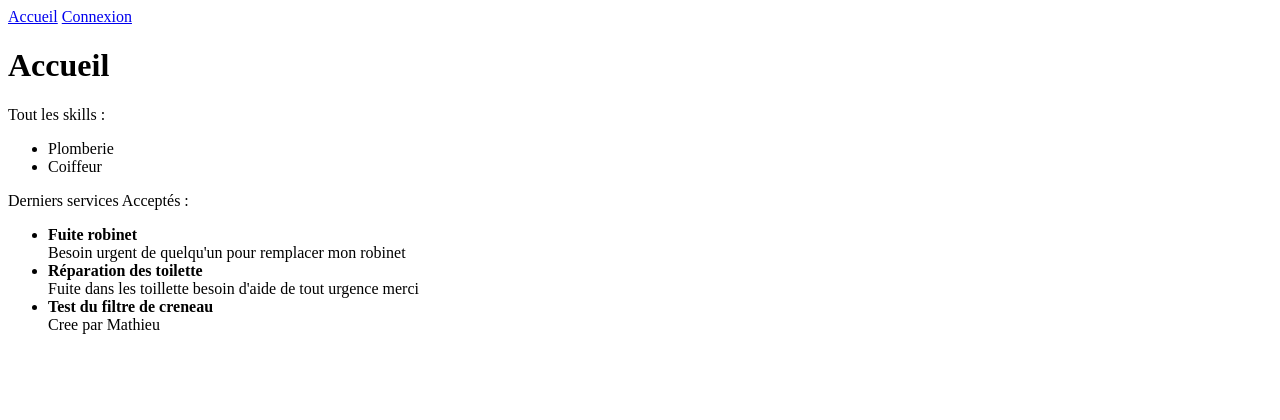
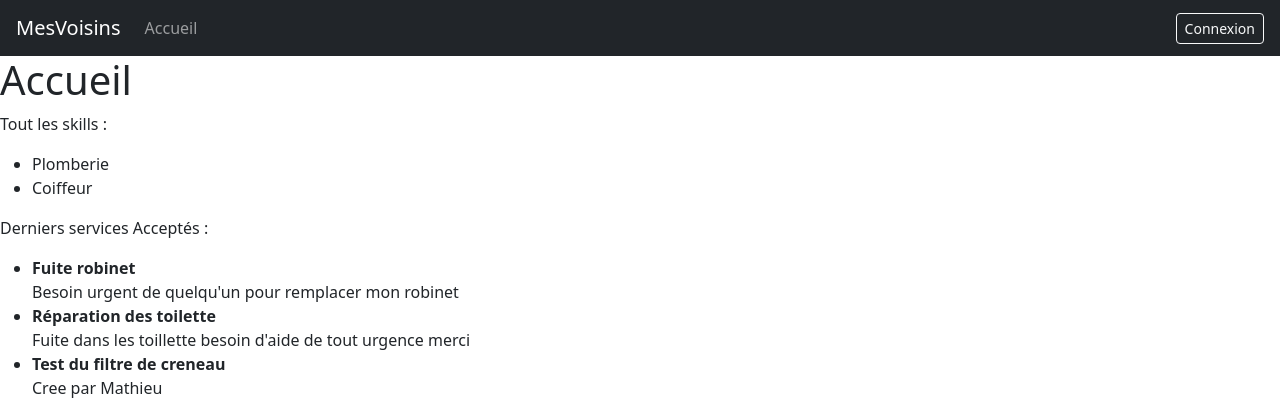
Before and after one commit to theosdu64/Examdjango, a Django app: page /app/ in a window 1280 px wide. Shown: the top 420 px of the page. Run offline with Django 5.2, Linux system fonts and the light colour scheme; data comes from the database, SQL or seed files in the repository; some libraries are stand-ins or nearby versions.

Commit message:
ajout du style de la  nav du gabarit

```diff
--- a/mesvoisin/templates/base.html
+++ b/mesvoisin/templates/base.html
@@ -1,25 +1,47 @@
+{% load django_bootstrap5 %}
 <!doctype html>
 <html lang="fr">
-  <head>
-    <meta charset="UTF-8" />
+  <head>    <meta charset="UTF-8" />
+    {% load django_bootstrap5 %}
+    {% bootstrap_css %}
+    {% bootstrap_javascript %}
     <title>{% block title %}Mon Application{% endblock %}</title>
 </head>
   <body>
     <header>
-      <nav>
-        <div>
-          <a href="{% url 'app:home' %}">Accueil</a>
+      <nav class="navbar navbar-expand-lg navbar-dark bg-dark px-3">
+      <a class="navbar-brand" href="{% url 'app:home' %}">MesVoisins</a>
+      <div class="collapse navbar-collapse">
+        <ul class="navbar-nav me-auto">
+          <li class="nav-item">
+            <a class="nav-link" href="{% url 'app:home' %}">Accueil</a>
+          </li>
           {% if user.is_authenticated %}
-          <span>Bienvenue, {{ user.username }}</span>
+          <li class="nav-item">
+            <a class="nav-link" href="{% url 'app:services' %}">Services</a>
+          </li>
+          <li class="nav-item">
+            <a class="nav-link" href="{% url 'app:create_service' %}">Créer un service</a>
+          </li>
+          {% endif %}
+        </ul>
+        <ul class="navbar-nav ms-auto align-items-center">
+          {% if user.is_authenticated %}
+          <li class="nav-item">
+            <span class="navbar-text text-light me-3">Bienvenue, {{ user.username }}</span>
+          </li>
+          <li class="nav-item">
             <form method="post" action="{% url 'logout' %}">
               {% csrf_token %}
-            <button type="submit">Se déconnecter</button>
+              <button type="submit" class="btn btn-outline-light btn-sm">Se déconnecter</button>
             </form>
-          <button><a href="{% url 'app:services' %}">Services</a></button>
-          <button><a href="{% url 'app:create_service' %}">Créer un service</a></button>
+          </li>
           {% else %}
-          <a href="{% url 'login' %}">Connexion</a>
+          <li class="nav-item">
+            <a class="btn btn-outline-light btn-sm" href="{% url 'login' %}">Connexion</a>
+          </li>
           {% endif %}
+        </ul>
       </div>
     </nav>
     </header>
```
Lines whose indentation alone changed are shown as unchanged.
